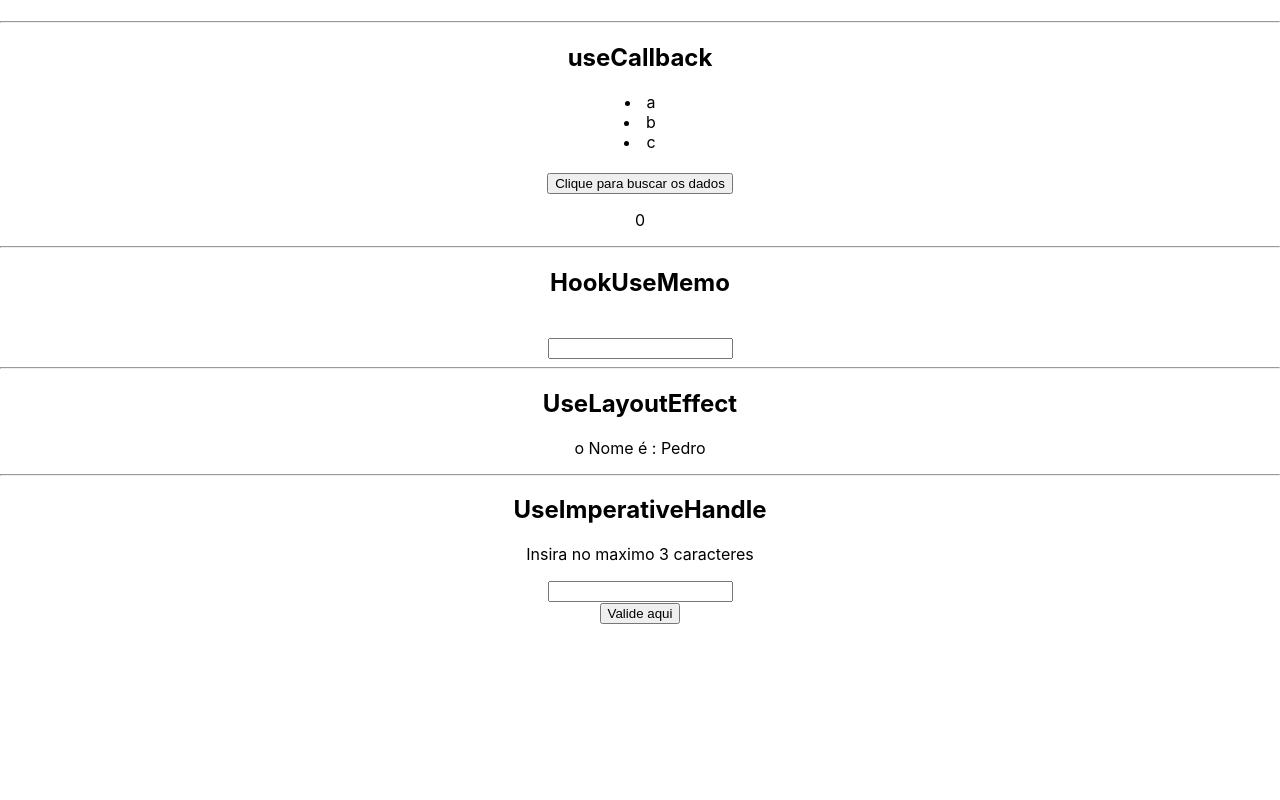
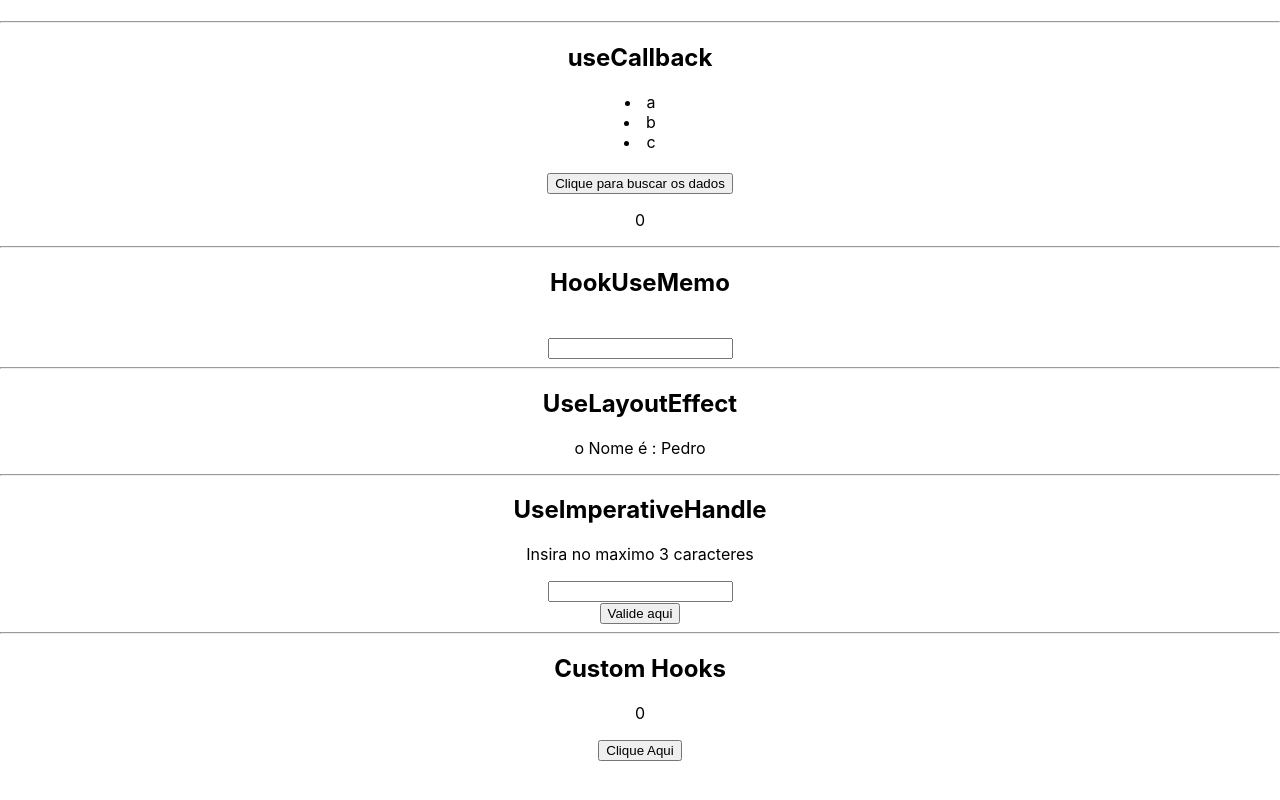
Before and after one commit to fescarvalho/hooksReact, a React (Create React App) app: page / in a window 1280 px wide. Shown: the part 1571-2371 px from the top of the page. Built offline with nearby package versions, Linux system fonts and the light colour scheme.

Commit message:
custom hooks

```diff
--- /dev/null
+++ b/src/components/HookCustom.js
@@ -0,0 +1,24 @@
+import { useState } from 'react'
+import { usePrevious } from './UsePrevious'
+
+const HookCustom = () => {
+  const [number, setNumber] = useState(0)
+  const numberPrevious = usePrevious(number)
+
+  return (
+    <div>
+      <h2>Custom Hooks</h2>
+      <p>{number}</p>
+      <p>{numberPrevious}</p>
+      <button
+        onClick={() => {
+          setNumber(Math.floor(Math.random() * 100))
+        }}
+      >
+        Clique Aqui
+      </button>
+    </div>
+  )
+}
+
+export default HookCustom
--- /dev/null
+++ b/src/components/UsePrevious.js
@@ -0,0 +1,11 @@
+import { useRef, useEffect } from 'react'
+
+export const usePrevious = (value) => {
+  const ref = useRef()
+
+  useEffect(() => {
+    ref.current = value
+  })
+
+  return ref.current
+}
--- a/src/pages/Home.js
+++ b/src/pages/Home.js
@@ -13,6 +13,7 @@ import HookUseCallback from '../components/HookUseCallback'
 import HookUseMemo from '../components/HookUseMemo'
 import HookUseLayoutEffect from '../components/HookUseLayoutEffect'
 import HookUseImperativeHandle from '../components/HookUseImperativeHandle'
+import HookCustom from '../components/HookCustom'
 
 const Home = () => {
   const { contextValue } = useContext(SomeContext)
@@ -40,6 +41,8 @@ const Home = () => {
       <HookUseLayoutEffect />
       <hr />
       <HookUseImperativeHandle />
+      <hr />
+      <HookCustom />
     </>
   )
 }
```
